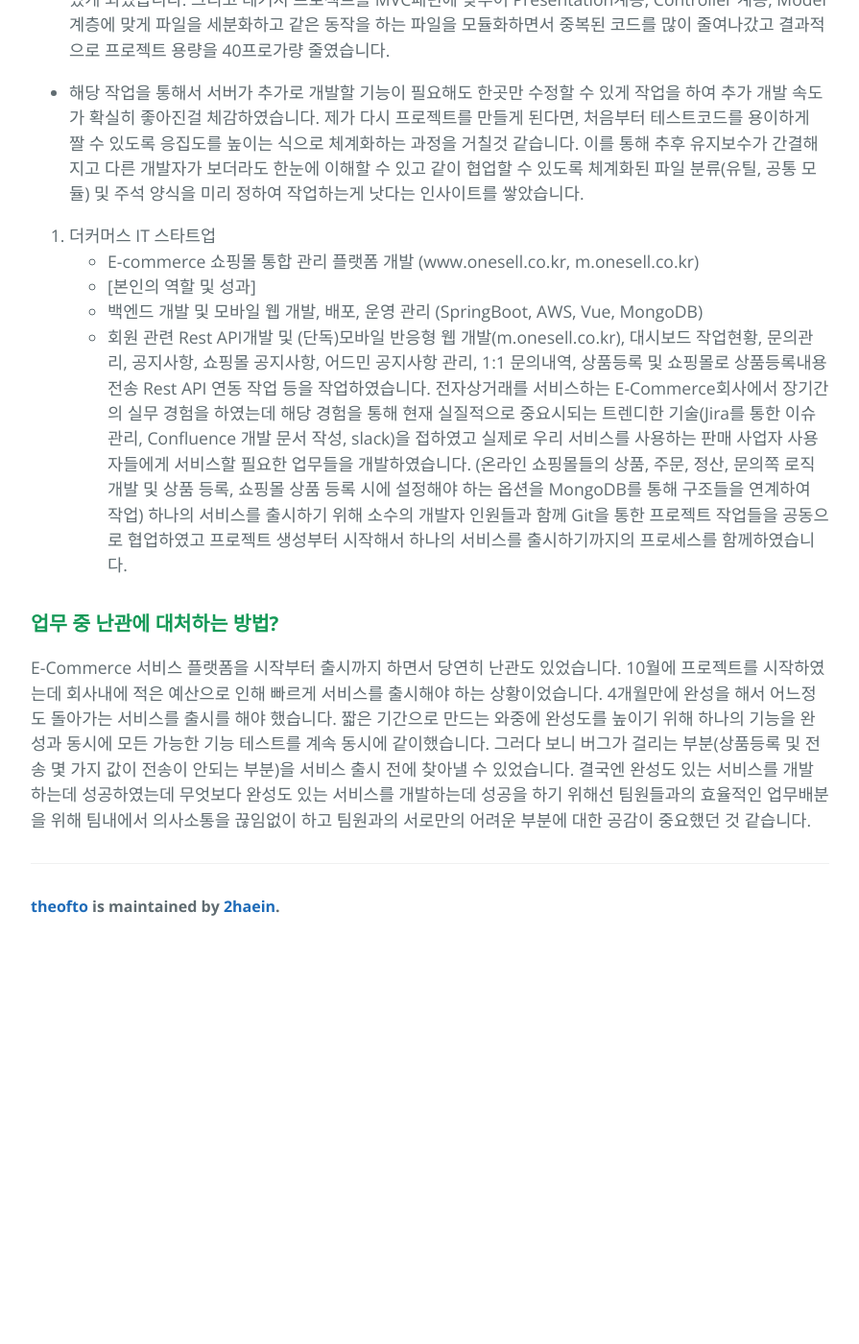
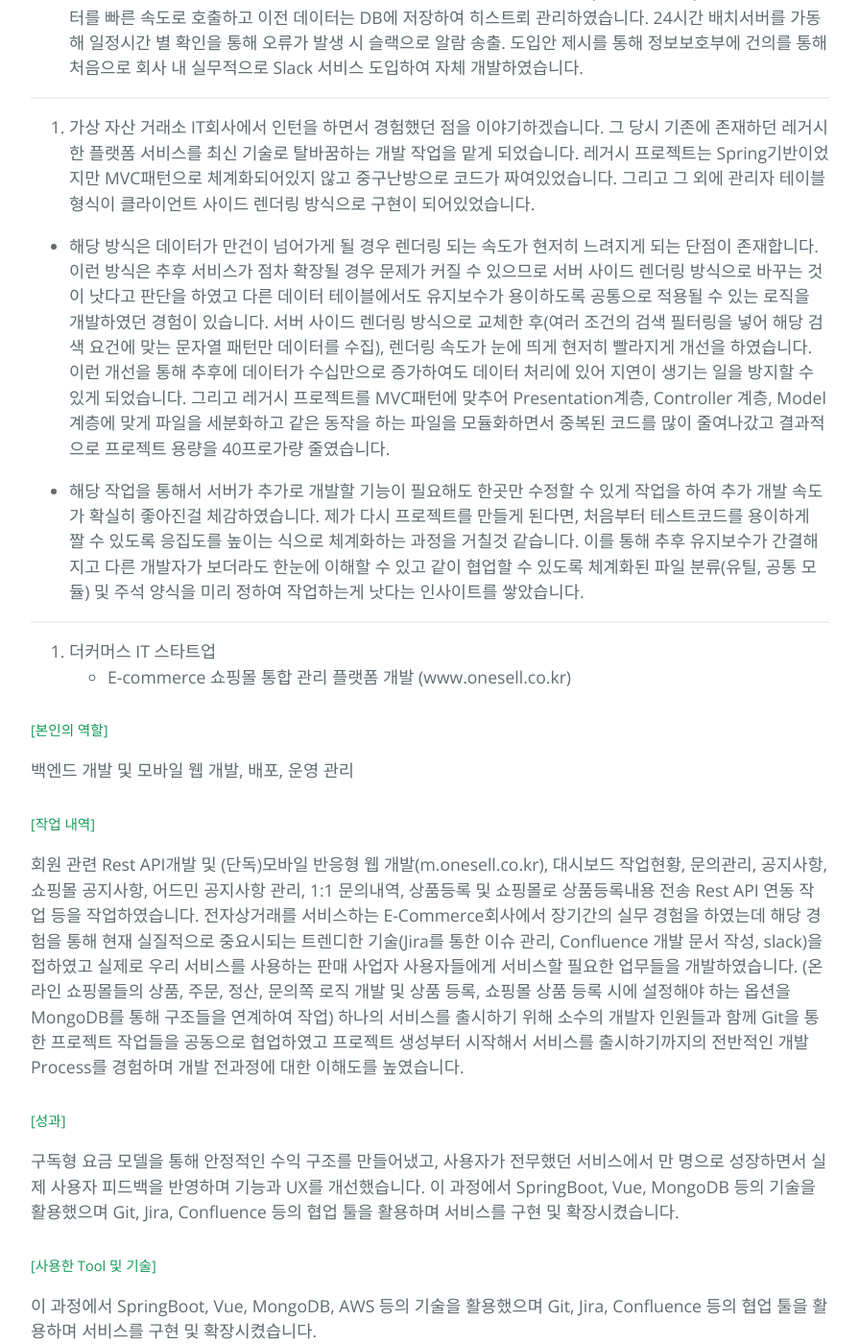
Before and after one commit to 2haein/theofto, a Jekyll site: the page built from index.md, in a window 1280 px wide and 1400 px high, scrolled down 11042 px. Shown: the whole window at 96% size, without its empty margins (192-1087 px from the left). Built offline with Jekyll 4.4.1, drawn with Linux system fonts in a browser that asks for light colours; our own code applies the rules of GitHub Pages for plain Markdown files; before the commit the page ends 12030 px from its top, so only the background shows below that; some of the changed text lies outside the part shown.

Commit message:
docs: index update

```diff
--- a/index.md
+++ b/index.md
@@ -325,8 +325,27 @@
 
 1. 코스콤에서 국내 및 해외 증권사들(kse, ksq, knx 주문, 체결, 파생) 대외계 시스템 운영 및 개발을 해왔습니다. 그 외에도 대외기관(한국은행, 전은연, 한증금,  금결원, 예탁원 등)과의 협의를 통한 대외계 시스템 운영 및 개발을 하였습니다. 그 외 국내 증권사 및 자산운용사 MTS 프로그램을 신규 개발 및 운영 중입니다.
 
+##### [작업 내역]
+- iOS 및 안드로이드 앱 개발 및 CI/CD 자동화 파이프라인 구축 & 운영
+국내 및 해외 증권사들 APP 운영 및 개발
+
+- JENKINS를 통한 웹 및 앱 CI/CD 배포 자동화 PipeLine 개발 및 소나큐브(SonarQube) 도입 후 PipeLine 내 빌드 후 코드 정적 분석 연동
+
+- 디지털브랜치 개발 및 운영
+고객사들(각종 증권사들)과 협의를 통해 PPR 전자서식 프로그램 개발 및 운영
+
+- 인터페이스 송수신 FEP 대외계 운영 및 개발
+국내 및 해외 증권사들(kse, ksq, knx 주문, 체결, 파생) 대외계 시스템 운영 및 개발
+
+##### [사용한 Tool 및 Skill]
+Java, Python, Swift, C, C++, Socket, Oracle DB, Git
+
+---
+
 2. 신한카드에서는 신한pLay 앱 서비스 서버 플랫폼 개발 및 배포를 하였습니다. 작업한 개발 내역으로는 Union Pay Interface 설계 및 개발 및 pLay 대시보드 모니터링 시스템 구축 (모니터링 UI 화면 및 배치서버 개발)을 통한 Slack 도입 및 Slack을 통한 결제 오류 알람 실시간 전송을 구현하였습니다.
 구체적인 내역으로는 일정 시간 사용자 통계 값(회원가입, 로그인, 온/오프 결제 금액, 생체인증FIDO, 터치결제 등)의 변화가 없을 시 SLACK을 통해 알람 송출 기능 구현을 하였고 Redis에 이틀간의 데이터만 적재하고(메모리 절감상) 실시간으로 데이터를 빠른 속도로 호출하고 이전 데이터는 DB에 저장하여 히스트뢰 관리하였습니다. 24시간 배치서버를 가동해 일정시간 별 확인을 통해 오류가 발생 시 슬랙으로 알람 송출. 도입안 제시를 통해 정보보호부에 건의를 통해 처음으로 회사 내 실무적으로 Slack 서비스 도입하여 자체 개발하였습니다.
+
+---
 
 3. 가상 자산 거래소 IT회사에서 인턴을 하면서 경험했던 점을 이야기하겠습니다. 그 당시 기존에 존재하던 레거시한 플랫폼 서비스를 최신 기술로 탈바꿈하는 개발 작업을 맡게 되었습니다. 레거시 프로젝트는 Spring기반이었지만 MVC패턴으로 체계화되어있지 않고 중구난방으로 코드가 짜여있었습니다. 그리고 그 외에 관리자 테이블 형식이 클라이언트 사이드 렌더링 방식으로 구현이 되어있었습니다.
 
@@ -335,13 +354,23 @@
 
 - 해당 작업을 통해서 서버가 추가로 개발할 기능이 필요해도 한곳만 수정할 수 있게 작업을 하여 추가 개발 속도가 확실히 좋아진걸 체감하였습니다. 제가 다시 프로젝트를 만들게 된다면, 처음부터 테스트코드를 용이하게 짤 수 있도록 응집도를 높이는 식으로 체계화하는 과정을 거칠것 같습니다. 이를 통해 추후 유지보수가 간결해지고 다른 개발자가 보더라도 한눈에 이해할 수 있고 같이 협업할 수 있도록 체계화된 파일 분류(유틸, 공통 모듈) 및 주석 양식을 미리 정하여 작업하는게 낫다는 인사이트를 쌓았습니다.
 
+---
+
 4. 더커머스 IT 스타트업
-- E-commerce 쇼핑몰 통합 관리 플랫폼 개발 (www.onesell.co.kr, m.onesell.co.kr)
-- [본인의 역할 및 성과]
-- 백엔드 개발 및 모바일 웹 개발, 배포, 운영 관리 (SpringBoot, AWS, Vue, MongoDB)
-- 회원 관련 Rest API개발 및  (단독)모바일 반응형 웹 개발(m.onesell.co.kr),  대시보드 작업현황, 문의관리, 공지사항, 쇼핑몰 공지사항, 어드민 공지사항 관리, 1:1 문의내역, 상품등록 및 쇼핑몰로 상품등록내용 전송 Rest API 연동 작업 등을 작업하였습니다. 전자상거래를 서비스하는 E-Commerce회사에서 장기간의 실무 경험을 하였는데 해당 경험을 통해 현재 실질적으로 중요시되는 트렌디한 기술(Jira를 통한 이슈 관리, Confluence 개발 문서 작성, slack)을 접하였고 실제로 우리 서비스를 사용하는 판매 사업자 사용자들에게 서비스할 필요한 업무들을 개발하였습니다. (온라인 쇼핑몰들의 상품, 주문, 정산, 문의쪽 로직 개발 및 상품 등록, 쇼핑몰 상품 등록 시에 설정해야 하는 옵션을 MongoDB를 통해 구조들을 연계하여 작업)
-하나의 서비스를 출시하기 위해 소수의 개발자 인원들과 함께 Git을 통한 프로젝트 작업들을 공동으로 협업하였고 프로젝트 생성부터 시작해서 하나의 서비스를 출시하기까지의 프로세스를 함께하였습니다.
+- E-commerce 쇼핑몰 통합 관리 플랫폼 개발 (www.onesell.co.kr)
 
+##### [본인의 역할]
+백엔드 개발 및 모바일 웹 개발, 배포, 운영 관리
+##### [작업 내역]
+회원 관련 Rest API개발 및  (단독)모바일 반응형 웹 개발(m.onesell.co.kr),  대시보드 작업현황, 문의관리, 공지사항, 쇼핑몰 공지사항, 어드민 공지사항 관리, 1:1 문의내역, 상품등록 및 쇼핑몰로 상품등록내용 전송 Rest API 연동 작업 등을 작업하였습니다. 전자상거래를 서비스하는 E-Commerce회사에서 장기간의 실무 경험을 하였는데 해당 경험을 통해 현재 실질적으로 중요시되는 트렌디한 기술(Jira를 통한 이슈 관리, Confluence 개발 문서 작성, slack)을 접하였고 실제로 우리 서비스를 사용하는 판매 사업자 사용자들에게 서비스할 필요한 업무들을 개발하였습니다. (온라인 쇼핑몰들의 상품, 주문, 정산, 문의쪽 로직 개발 및 상품 등록, 쇼핑몰 상품 등록 시에 설정해야 하는 옵션을 MongoDB를 통해 구조들을 연계하여 작업)
+하나의 서비스를 출시하기 위해 소수의 개발자 인원들과 함께 Git을 통한 프로젝트 작업들을 공동으로 협업하였고 프로젝트 생성부터 시작해서 서비스를 출시하기까지의 전반적인 개발 Process를 경험하며 개발 전과정에 대한 이해도를 높였습니다.
+##### [성과]
+구독형 요금 모델을 통해 안정적인 수익 구조를 만들어냈고, 사용자가 전무했던 서비스에서 만 명으로 성장하면서 실제 사용자 피드백을 반영하며 기능과 UX를 개선했습니다.
+이 과정에서 SpringBoot, Vue, MongoDB 등의 기술을 활용했으며 Git, Jira, Confluence 등의 협업 툴을 활용하며 서비스를 구현 및 확장시켰습니다.
+##### [사용한 Tool 및 기술]
+이 과정에서 SpringBoot, Vue, MongoDB, AWS 등의 기술을 활용했으며 Git, Jira, Confluence 등의 협업 툴을 활용하며 서비스를 구현 및 확장시켰습니다.
+
+---
 
 ### **업무 중 난관에 대처하는 방법?**
 
```
